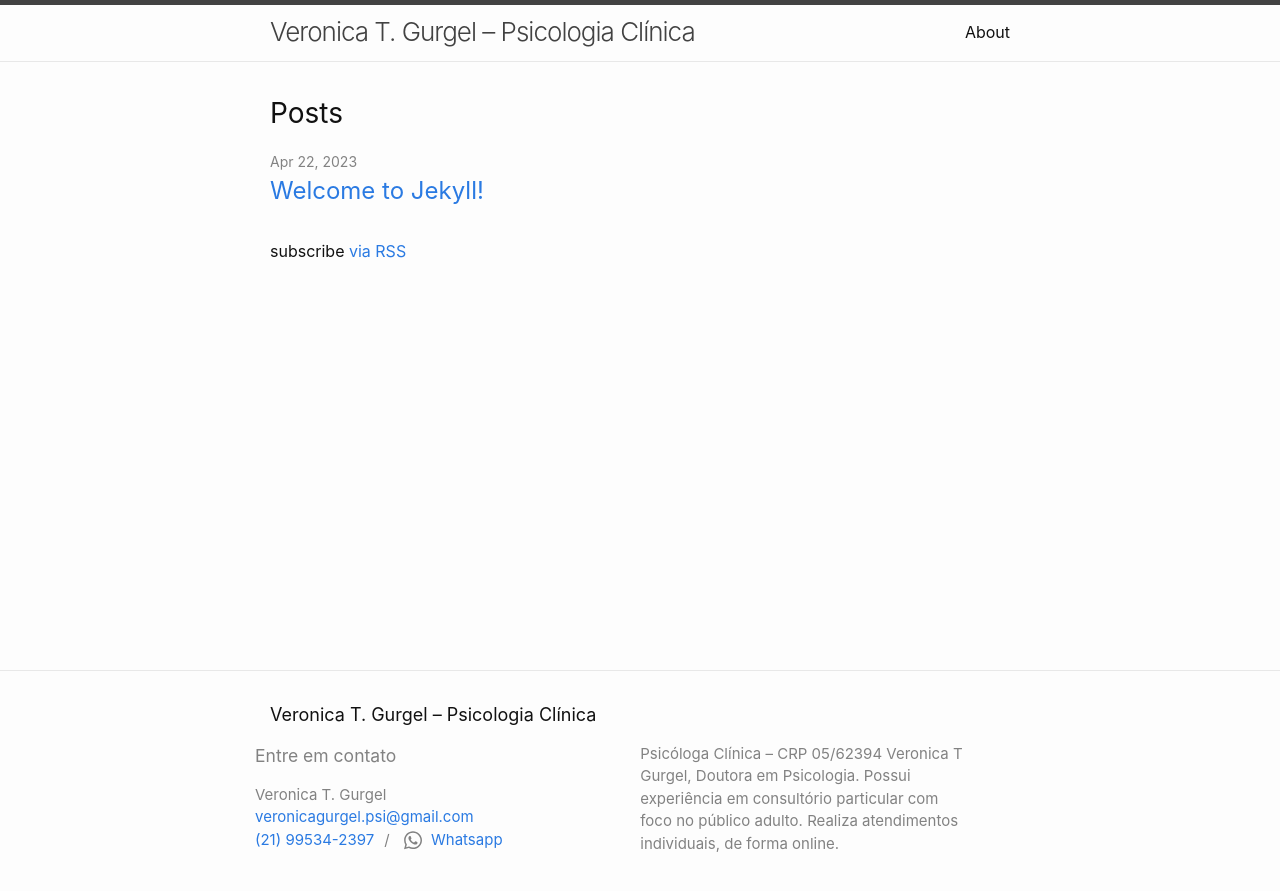
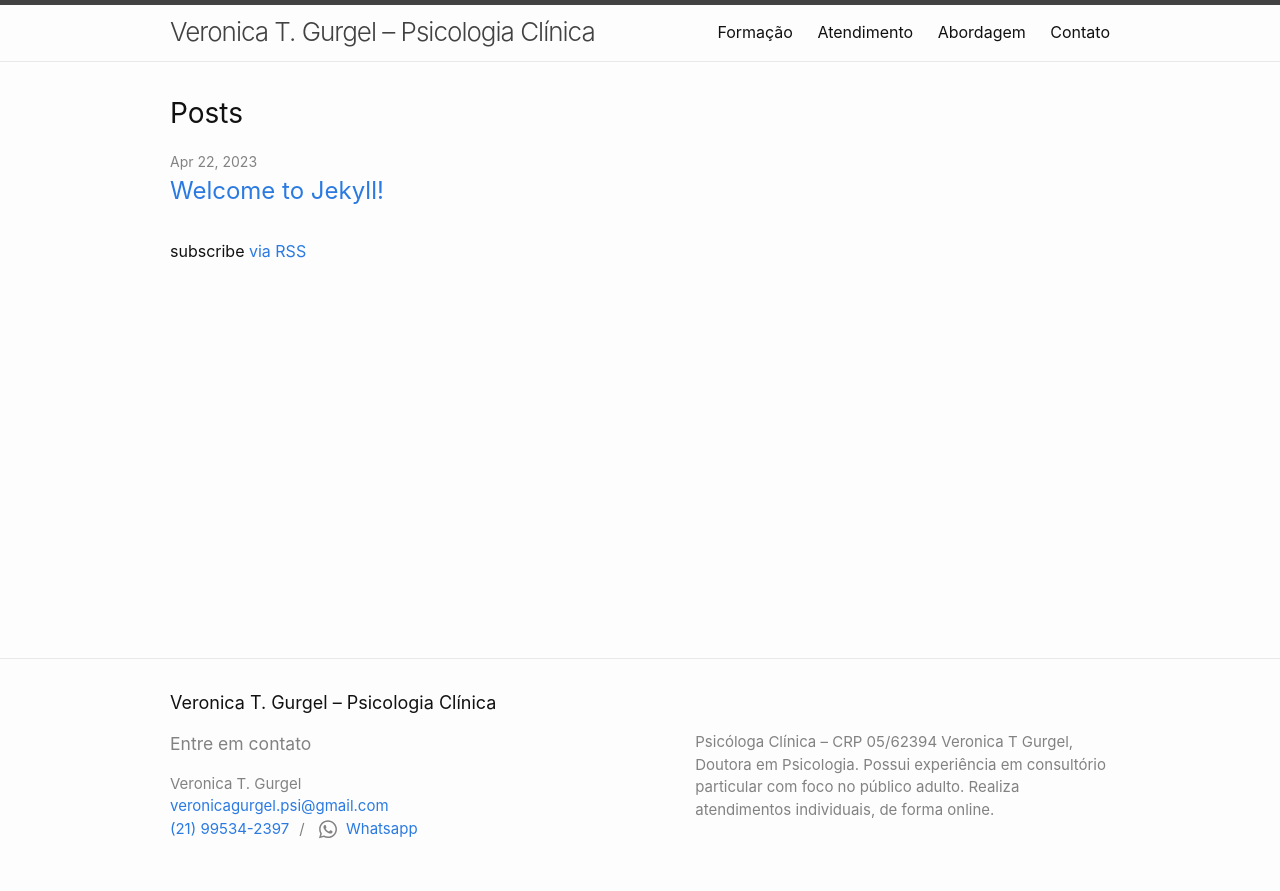
Before and after one commit to PedCoelho/vero-jekyll, a Jekyll site: the page built from index.markdown, in a window 1280 px wide. Shown: the top 891 px of the page. Built offline with Jekyll 4.4.1, drawn with Linux system fonts in a browser that asks for light colours.

Commit message:
refactor(header): adjust header logic

```diff
--- /dev/null
+++ b/_data/nav.yml
@@ -0,0 +1,8 @@
+- name: Formação
+  link: "#formacao"
+- name: Atendimento
+  link: "#atendimento"
+- name: Abordagem
+  link: "#abordagem"
+- name: Contato
+  link: "#contato"
--- a/_includes/header.liquid
+++ b/_includes/header.liquid
@@ -1,29 +1,36 @@
 <header class="site-header" role="banner">
 
   <div class="wrapper">
-    {%- assign default_paths = site.pages | map: "path" -%}
-    {%- assign page_paths = site.header_pages | default: default_paths -%}
-    <a class="site-title" rel="author" href="{{ "/" | relative_url }}">{{ site.title | escape }}</a>
+    <a
+      class="site-title"
+      href="{{ '/' | relative_url }}"
+      rel="author">{{ site.title | escape }}</a>
 
-    {%- if page_paths -%}
+    {%- if site.data.nav -%}
       <nav class="site-nav">
-        <input type="checkbox" id="nav-trigger" class="nav-trigger" />
+        <input
+          class="nav-trigger"
+          id="nav-trigger"
+          type="checkbox" />
         <label for="nav-trigger">
           <span class="menu-icon">
-            <svg viewBox="0 0 18 15" width="18px" height="15px">
-              <path d="M18,1.484c0,0.82-0.665,1.484-1.484,1.484H1.484C0.665,2.969,0,2.304,0,1.484l0,0C0,0.665,0.665,0,1.484,0 h15.032C17.335,0,18,0.665,18,1.484L18,1.484z M18,7.516C18,8.335,17.335,9,16.516,9H1.484C0.665,9,0,8.335,0,7.516l0,0 c0-0.82,0.665-1.484,1.484-1.484h15.032C17.335,6.031,18,6.696,18,7.516L18,7.516z M18,13.516C18,14.335,17.335,15,16.516,15H1.484 C0.665,15,0,14.335,0,13.516l0,0c0-0.82,0.665-1.483,1.484-1.483h15.032C17.335,12.031,18,12.695,18,13.516L18,13.516z"/>
+            <svg
+              height="15px"
+              viewBox="0 0 18 15"
+              width="18px">
+              <path d="M18,1.484c0,0.82-0.665,1.484-1.484,1.484H1.484C0.665,2.969,0,2.304,0,1.484l0,0C0,0.665,0.665,0,1.484,0 h15.032C17.335,0,18,0.665,18,1.484L18,1.484z M18,7.516C18,8.335,17.335,9,16.516,9H1.484C0.665,9,0,8.335,0,7.516l0,0 c0-0.82,0.665-1.484,1.484-1.484h15.032C17.335,6.031,18,6.696,18,7.516L18,7.516z M18,13.516C18,14.335,17.335,15,16.516,15H1.484 C0.665,15,0,14.335,0,13.516l0,0c0-0.82,0.665-1.483,1.484-1.483h15.032C17.335,12.031,18,12.695,18,13.516L18,13.516z" />
             </svg>
           </span>
         </label>
 
         <div class="trigger">
-          {%- for path in page_paths -%}
-            {%- assign my_page = site.pages | where: "path", path | first -%}
-            {%- if my_page.title -%}
-            <a class="page-link" href="{{ my_page.url | relative_url }}">{{ my_page.title | escape }}</a>
-            {%- endif -%}
+          {%- for item in site.data.nav -%}
+            <a class="page-link" href="{{ item.link | relative_url }}">
+              {{ item.name }}
+            </a>
           {%- endfor -%}
         </div>
+
       </nav>
     {%- endif -%}
   </div>
--- a/_sass/minima.scss
+++ b/_sass/minima.scss
@@ -23,7 +23,7 @@ $grey-color-dark: darken($grey-color, 25%) !default;
 $table-text-align: left !default;
 
 // Width of the content area
-$content-width: 800px !default;
+$content-width: 1000px !default;
 
 $on-palm: 600px !default;
 $on-laptop: 800px !default;
--- a/_sass/minima/_layout.scss
+++ b/_sass/minima/_layout.scss
@@ -128,8 +128,8 @@
 
 .footer-col {
   float: left;
-  margin-bottom: spacing-unit / 2;
-  padding-left: spacing-unit / 2;
+  margin-bottom: $spacing-unit / 2;
+  padding-left: $spacing-unit / 2;
 }
 
 .footer-col-1 {
```
